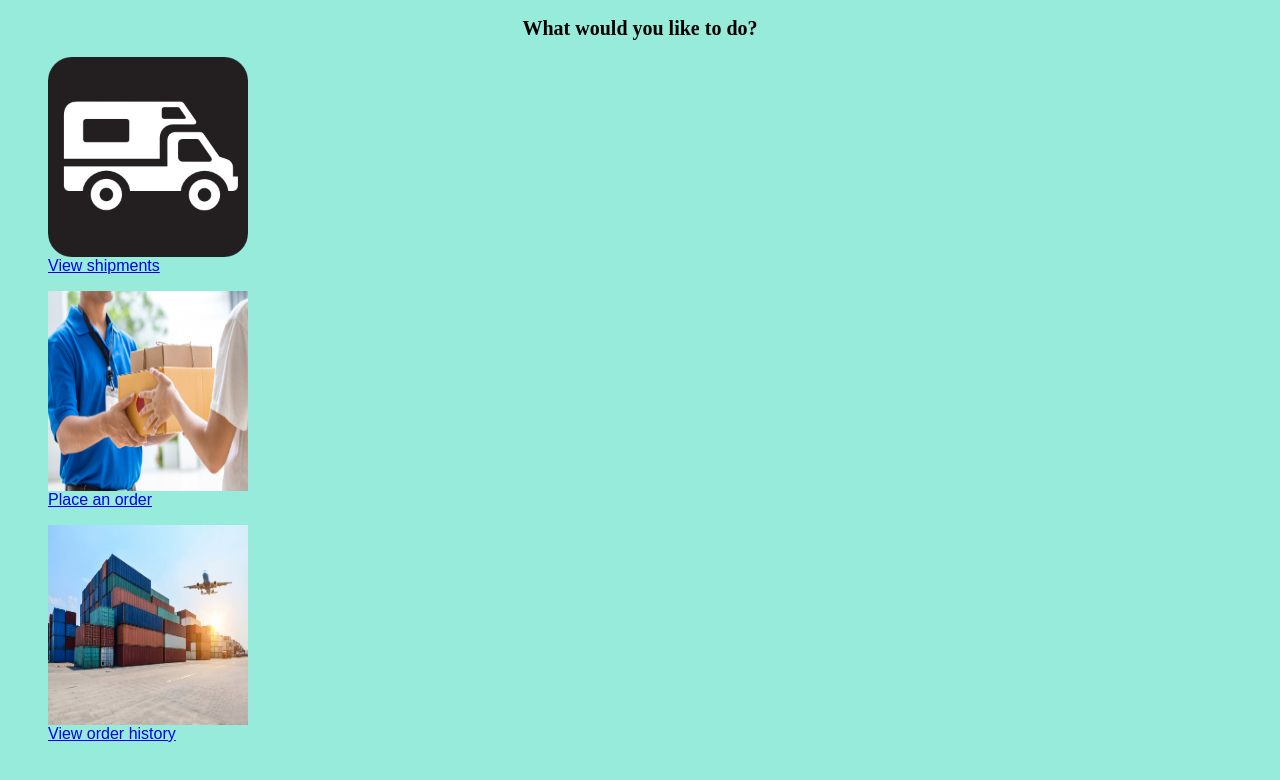
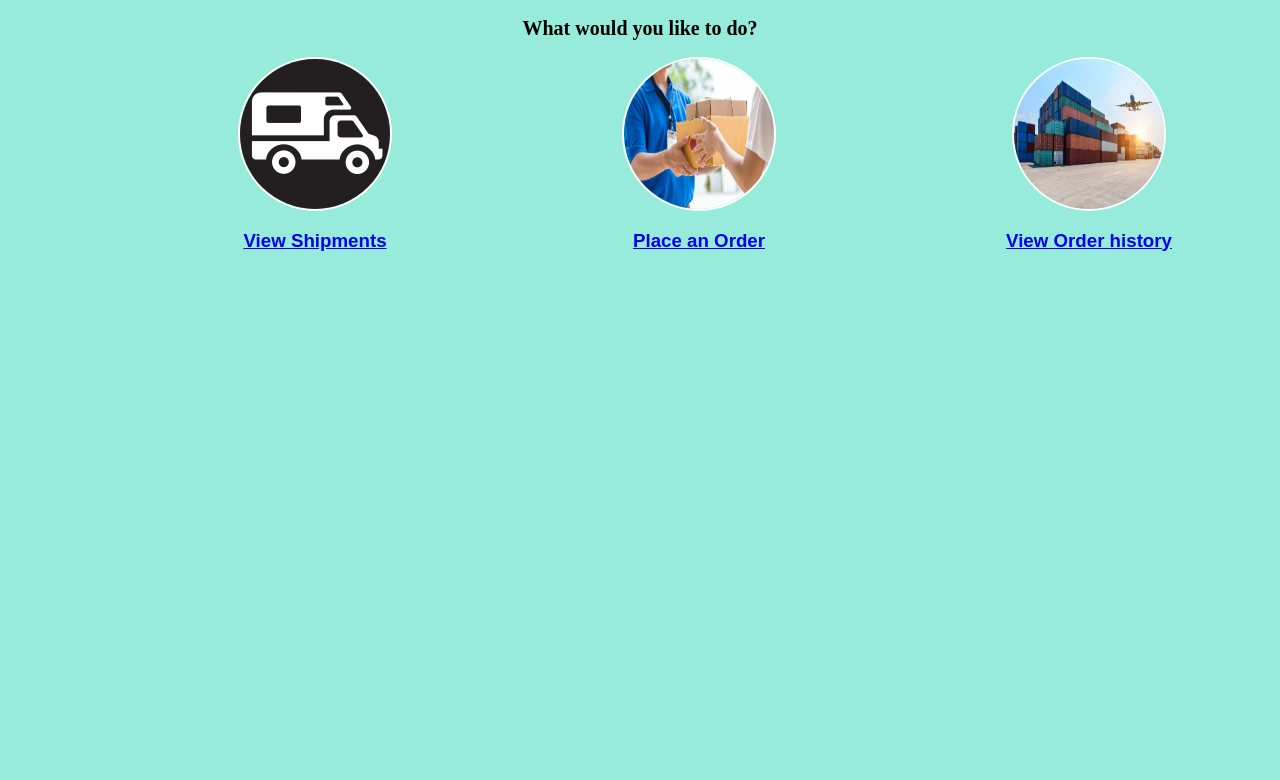
Before and after one commit to jgalang21/Inventory_Manager, a website: page src/html/warehouse.html in a window 1280 px wide. Shown: the part 120-900 px from the top of the page. After the commit the page ends 800 px from the top, so only its background shows below. Drawn offline with Linux system fonts and the light colour scheme.

Commit message:
some warehouse styling

```diff
--- a/src/css/warehouse.css
+++ b/src/css/warehouse.css
@@ -79,6 +79,21 @@
   cursor: pointer;
 }
 
+
+
+.test a {
+    margin-left: 230px;
+    float: left;
+    text-align: center;
+    overflow: auto;
+}
+
+.test a img {
+    width: 200px;
+    border:2px solid white;
+    border-radius: 50%;
+}
+
 /* Add Product Popup (background) */
 .addProductPopup {
   display: none; /* Hidden by default */
--- a/src/html/warehouse.html
+++ b/src/html/warehouse.html
@@ -27,6 +27,11 @@
 
 
   <!-- Use any element to open the sidenav -->
+
+
+
+
+
   <span style="font-size:30px;cursor:pointer" onclick="openNav()">&#9776; </span>
 
   <h1>
@@ -35,29 +40,21 @@
 
   <H2> What would you like to do?</H2>
 
-<a href="#">
-  <figure >
+<div class="test">
+        <a href="#">
+            <img src="../images/shipment_truck.png" style="width:150px; height:150px">
+            <h3>View Shipments</h3>
+        </a>
+            <a href="#">
+                <img src="../images/delivery.jpg" style="width:150px; height:150px">
+                <h3>Place an Order</h3>
+            </a>
 
-    <img src="../images/shipment_truck.png" alt="demo image" style="width:200px; height:200px; align-self: left" />
-    <figcaption>View shipments</figcaption>
-  </figure>
-</a>
-
-<a href="#">
-  <figure>
-
-    <img src="../images/delivery.jpg" alt="demo image2" style="width:200px; height:200px; align-self: center" />
-    <figcaption>Place an order</figcaption>
-  </figure>
-</a>
-
-<a href="#">
-  <figure>
-
-    <img src="../images/shipments.jpg" alt="demo image2" style="width:200px; height:200px; align-self: right" />
-    <figcaption>View order history</figcaption>
-  </figure>
-</a>
+                <a href="#">
+                    <img src="../images/shipments.jpg" style="width:150px; height:150px">
+                    <h3>View Order history</h3>
+                </a>
+</div>
 
 
 <!--
```
